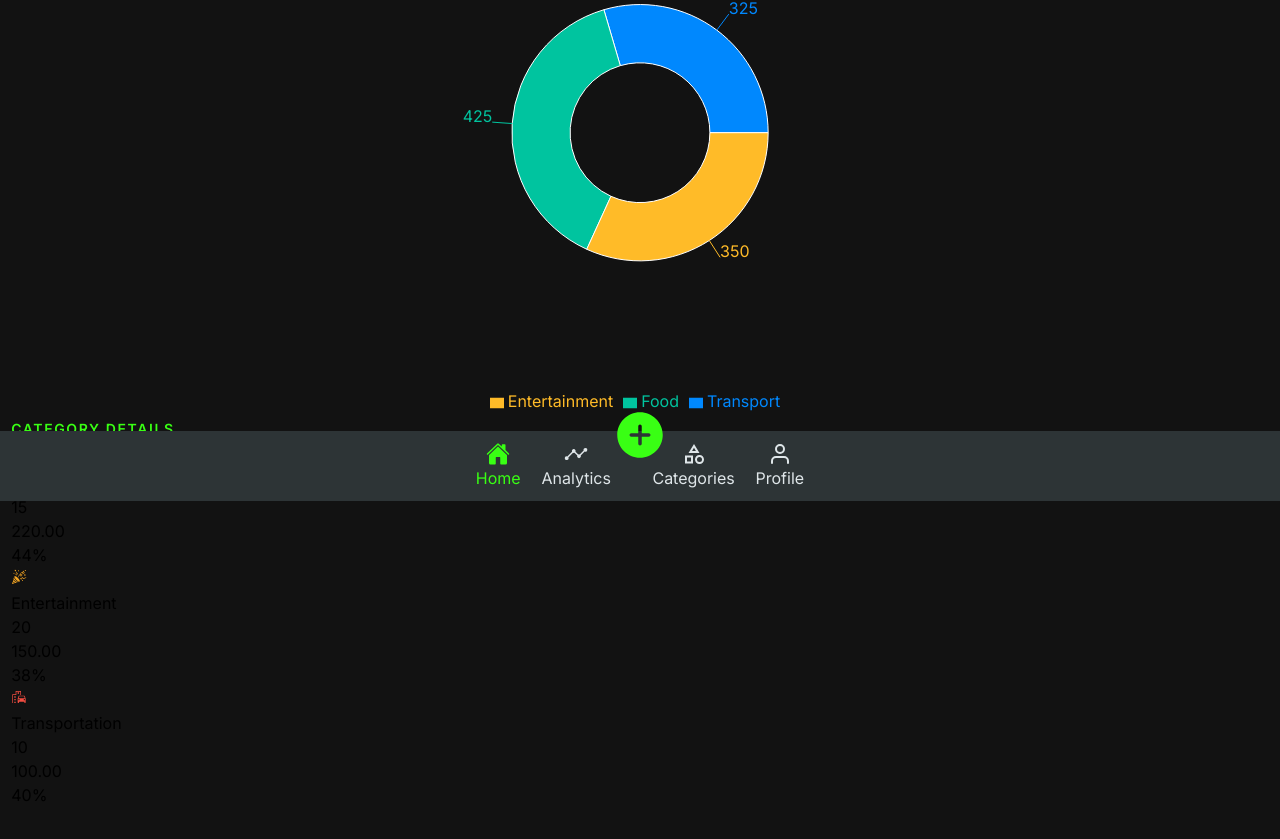
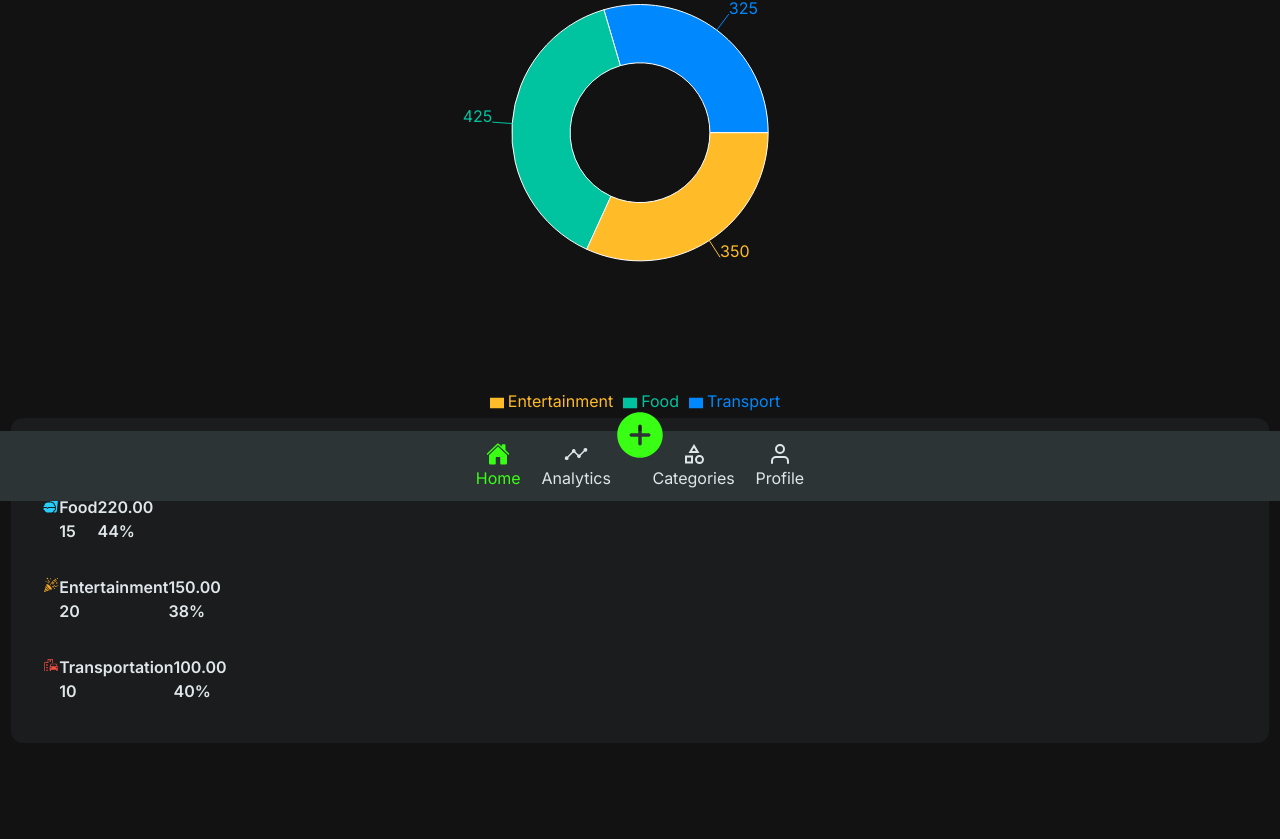
Before and after one commit to Andriamahay11master/SpendWise, a React (Vite) app: page /analytics in a window 1280 px wide. Shown: the part 299-1138 px from the top of the page. Built offline with nearby package versions, Linux system fonts and the light colour scheme.

Commit message:
init styling category analytics part

```diff
--- a/src/styles/components/analytics.scss
+++ b/src/styles/components/analytics.scss
@@ -34,4 +34,27 @@
       }
     }*/
   }
+
+  .category-analytics {
+    background: rgba($dark, 0.3);
+    padding: 1.5rem 1rem;
+    border-radius: $border-radius;
+    .title-h3 {
+      text-transform: capitalize;
+      color: $light-gray;
+      margin-bottom: 1rem;
+    }
+    .category-analytics-list {
+    }
+    .category-analytics-item {
+      padding: 1rem;
+      @include text-light-grey;
+    }
+    .category-analytics-top {
+      @include flex-start;
+    }
+    .category-analytics-item-info {
+      @include flex-between;
+    }
+  }
 }
```
